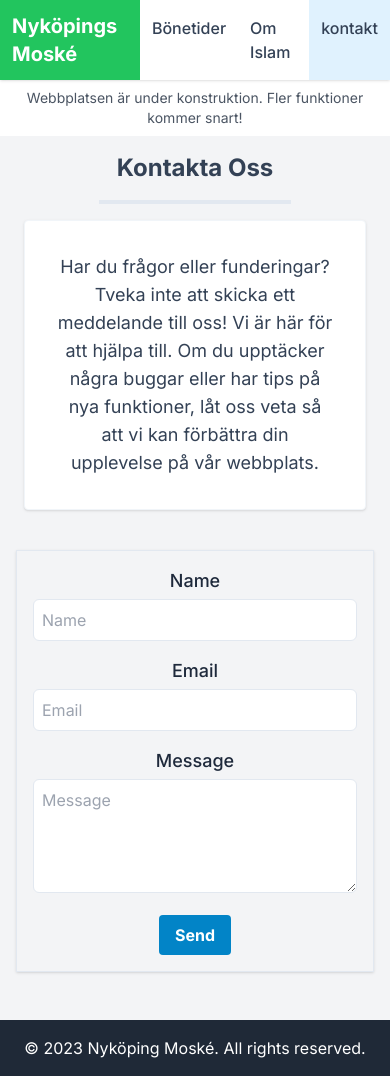
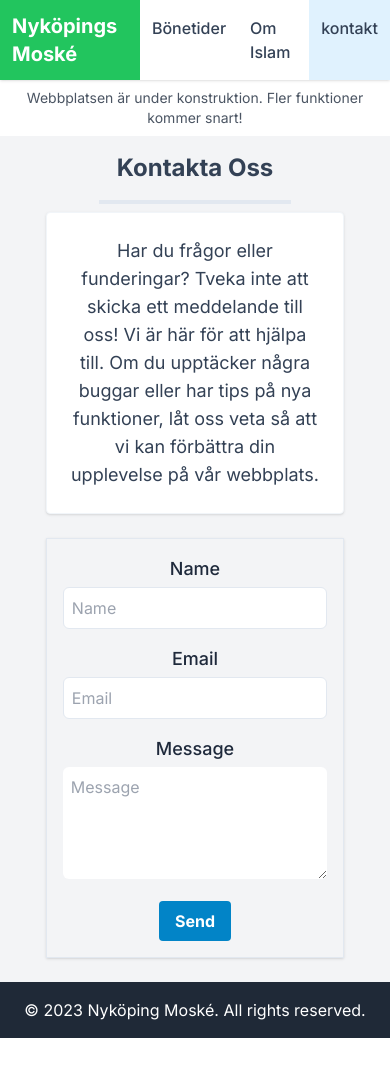
Before and after one commit to n4sser77/nextjs-moske, a Next.js app: page /kontakt in a window 390 px wide. After the commit the page ends 1038 px from the top, so only its background shows below. Built offline with nearby package versions, Linux system fonts and the light colour scheme.

Commit message:
uppdated responsive form

```diff
--- a/app/kontakt/page.tsx
+++ b/app/kontakt/page.tsx
@@ -2,26 +2,26 @@ import ContactForm from "@/app/ui/components/ContactForm";
 
 export default function Kontakt() {
     return (
-        <>
+        < div>
          <h1 className="text-2xl text-slate-700 font-bold text-center mb-4">Kontakta Oss</h1>
          <hr className="m-2 w-48 mx-auto border border-slate-200 border-2"/>
 
 
 
-        <div className="bg-gray-100 grid grid-cols-1 md:grid-cols-2">
+        <div className="mx-auto  w-10/12 lg:mx-auto sm:w-full lg:w-6/12">
 
-            <div className="text-center p-2 m-2 bg-white shadow rounded border border-slate-100">
-                <p className="p-2 m-4 text-slate-700 text-lg ">
+            <div className="text-center h-1/2 p-4 bg-white shadow rounded border border-slate-100 mb-4">
+                <div className="text-slate-700 text-lg p-2">
                     Har du frågor eller funderingar? Tveka inte att skicka ett meddelande till oss!
                     Vi är här för att hjälpa till. Om du upptäcker några buggar eller har tips på nya funktioner,
                     låt oss veta så att vi kan förbättra din upplevelse på vår webbplats.
-                </p>
+                </div>
             </div>
 
             <ContactForm />
 
         </div>
-        </>
+        </div>
 
     );
 }
--- a/app/layout.tsx
+++ b/app/layout.tsx
@@ -28,7 +28,7 @@ export default function RootLayout({
         </div>
 
 
-            <main className="bg-gray-100 p-4 ">
+            <main className="bg-gray-100 p-4 md:w-10/12 lg:w-8/12 mx-auto">
             {children}
             </main>
 
--- a/app/ui/components/ContactForm.tsx
+++ b/app/ui/components/ContactForm.tsx
@@ -47,8 +47,8 @@ export default function ContactForm() {
     };
 
     return (
-        <div className="text-center py-8 mx-auto w-full h-full ">
-            <form className="bg-gray-100 p-4 shadow border border-slate-200" onSubmit={handleSubmit}>
+        <div className="text-center py-8 mx-auto w-full pt-2 pb-2">
+            <form className="bg-gray-100 p-4 shadow border border-slate-200 " onSubmit={handleSubmit}>
                 <div className="mb-4">
                     <label htmlFor="name" className="block text-lg font-medium text-slate-800">Name</label>
                     <input
@@ -84,7 +84,7 @@ export default function ContactForm() {
                         autoComplete="off"
                         rows={4}
                         onChange={handleChange}
-                        className="mt-1 p-2 w-full border border-slate-200 rounded-md focus:outline-none focus:border-sky-600"
+                        className="mt-1 p-2 w-full  rounded-md focus:outline-none focus:border-sky-600"
                         required
                     ></textarea>
                 </div>
```
